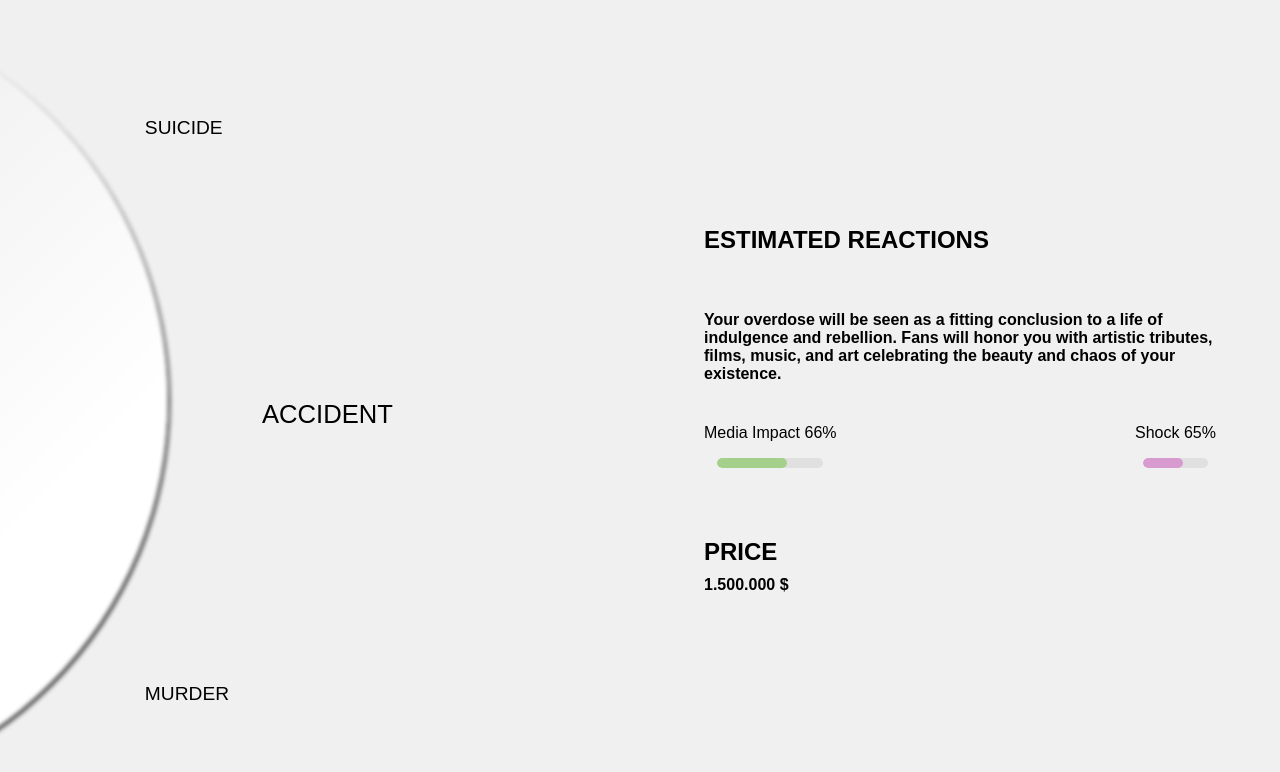
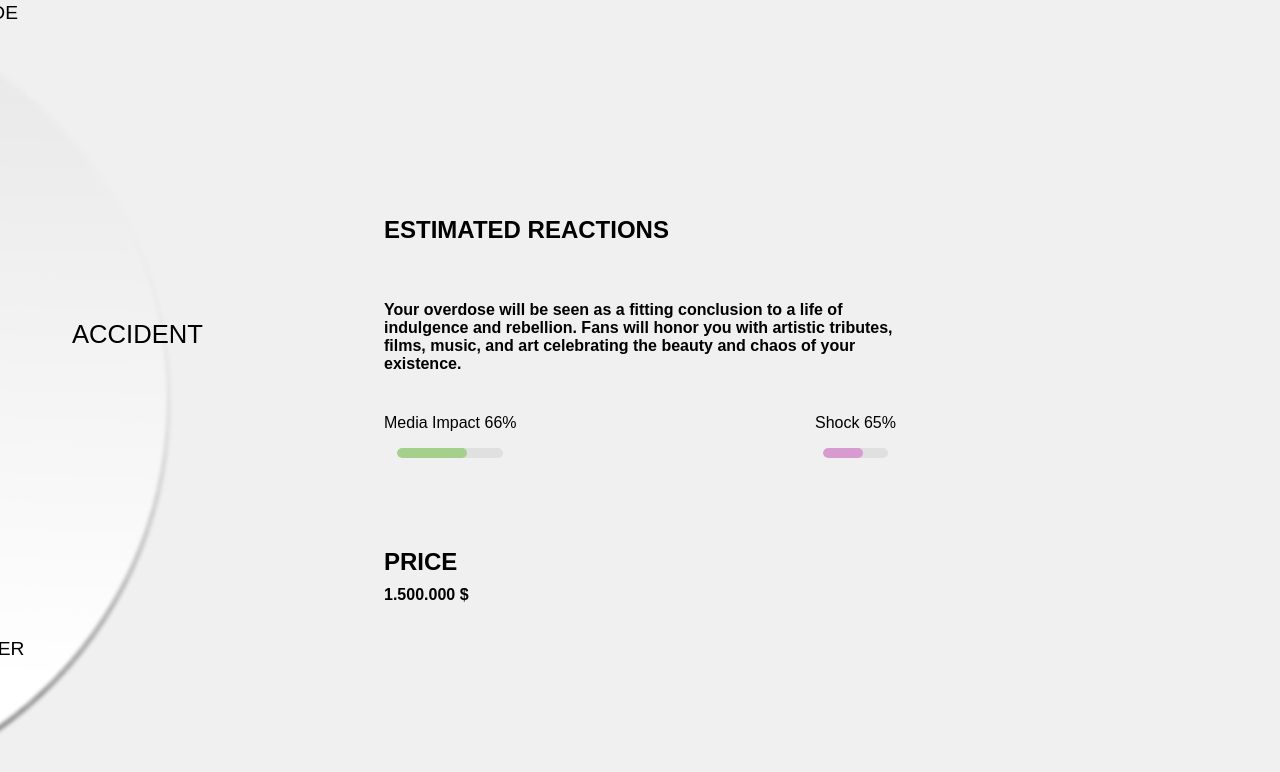
Before and after one commit to ringhietto/last, a plain HTML site: page public/pagina3.html in a window 1280 px wide. Drawn offline with nearby package versions, Linux system fonts and the light colour scheme; a web font is replaced by a local one.

Commit message:
pagina3 responsive anche se una porcata

```diff
--- a/public/script.js
+++ b/public/script.js
@@ -1,8 +1,9 @@
 
 const words = document.querySelectorAll('.word');
 const circle = document.querySelector('.circle');
-const radius = 400; // Raggio della semicirconferenza ridotto
-const xOffset = 50; // Offset orizzontale per spostare le parole a destra (valore positivo) o a sinistra (valore negativo)
+const radius = 450; // Raggio della semicirconferenza ridotto
+const xOffset = -530; // Offset orizzontale per spostare le parole a destra (valore positivo) o a sinistra (valore negativo)
+const yOffset = -480; // Offset orizzontale per spostare le parole a destra (valore positivo) o a sinistra (valore negativo)
 let centerX, centerY;
 let currentIndex = 2; // La terza parola ("Overdose") è al centro inizialmente
 
@@ -26,7 +27,7 @@ function updatePositions() {
         const angle = angleStep * relativeIndex - 90; // Angolo rispetto al centro (da -90° a +90°)
 
         const x = centerX + radius * Math.cos((angle * Math.PI) / 180) + xOffset;
-        const y = centerY + radius * Math.sin((angle * Math.PI) / 180);
+        const y = centerY + radius * Math.sin((angle * Math.PI) / 180) + yOffset;
 
         // Configura l'opacità
         const opacity = relativeIndex === 0 || relativeIndex === words.length - 1 ? 0 : 1; // Le parole più esterne sono nascoste
@@ -46,3 +47,41 @@ function updatePositions() {
 
 // Inizializza la posizione iniziale
 updateCenter();
+
+document.addEventListener('DOMContentLoaded', () => {
+    const words = document.querySelectorAll('.word');
+    const circle = document.querySelector('.circle');
+    const radius = circle.offsetWidth / 0; // Raggio del cerchio
+    const angleStep = 330 / words.length; // Angolo tra ogni parola
+
+    function positionWords() {
+      const circleRect = circle.getBoundingClientRect();
+      const centerX = circleRect.left + circleRect.width / 2;
+      const centerY = circleRect.top + circleRect.height / 2;
+
+      words.forEach((word, index) => {
+        const angle = angleStep * index - 90; // Angolo rispetto al centro
+        const x = centerX + radius * Math.cos((angle * Math.PI) / 180);
+        const y = centerY + radius * Math.sin((angle * Math.PI) / 180);
+
+        gsap.to(word, {
+          x: x - centerX,
+          y: y - centerY,
+          opacity: 1,
+          duration: 1,
+          ease: 'power2.out'
+        });
+      });
+    }
+
+    positionWords();
+    window.addEventListener('resize', positionWords); // Riposiziona le parole al ridimensionamento della finestra
+
+    // Aggiungiamo un'animazione per il cerchio
+    gsap.to(circle, {
+      rotation: 360,
+      duration: 10,
+      repeat: -1,
+      ease: 'linear'
+    });
+  });
--- a/public/style.css
+++ b/public/style.css
@@ -173,13 +173,20 @@ html {
 
 /* Contenitore delle parole */
 .word-container {
-  position: relative;
+  position: absolute;
   width: 50vw; /* Larghezza dell'area */
   height: 100vh; /* Altezza dell'area */
   display: flex;
   font-family: "acumin-pro", sans-serif;
   font-weight: 500; /* Medium */
 }
+
+/* position: absolute;
+  width: 100%;
+  height: 100%;
+  display: flex;
+  justify-content: center;
+  align-items: center; */
 
 .width-50vw {
     width: 50vw; /* Larghezza dell'area */
@@ -195,7 +202,9 @@ html {
   font-size: 1.2rem; /* Dimensione fissa */
   font-weight: 500;
   transition: transform 0.3s ease, opacity 0.3s ease;
+
 }
+
 
 .word.active {
   opacity: 1;
@@ -217,10 +226,9 @@ html {
 .consequences {
     display: flex;
     flex-direction: column;
-    justify-content: space-between;
+    gap: 20px; /* Spazio uniforme tra gli elementi */
     width: 40%; /* Adatta in base alle necessità */
-    padding: 20px;
-    border-radius: 10px;
+
 }
 
 /* Reactions Section */
```
